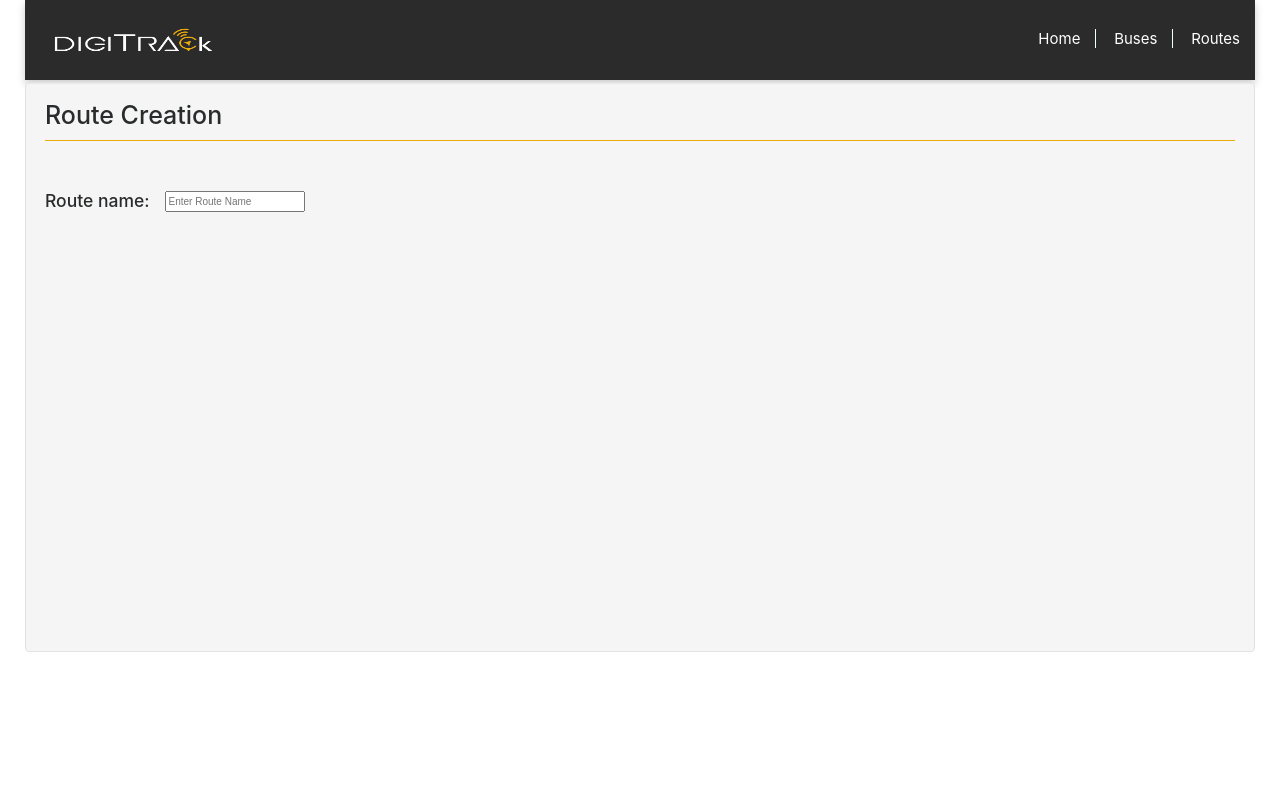
After one commit to SteelSoles/Nizhal, a PHP site: page /routecreator.php in a window 1280 px wide. The commit adds this page. Run offline with PHP 8.4, Linux system fonts and the light colour scheme.

Commit message:
added pages

```diff
--- a/css.css
+++ b/css.css
@@ -7,6 +7,20 @@
   padding-left:25px;
   padding-top:20px;
   color:black;
+  box-shadow: 0px 4px 8px 0 rgba(0,0,0,0.2);
+  transition: 0.3s;
+}
+
+.rtcrt-input{
+  padding-top: 40px;
+}
+
+.rtcrt{
+  margin-left: 10px;
+  margin-right: 10px;
+  height:570px;
+  margin-top: -15px;
+
 }
 
 .nav-content{
@@ -89,26 +103,6 @@ body{
 
 }
 
-.ic-size{
-  font-size:3em;
-  color:black;
-  padding-top:15px;
-}
-.ia-size{
-  font-size:3em;
-  color:black;
-  padding-top:60px;
-}
-.ib-size{
-  font-size:3em;
-  color:black;
-  padding-top:60px;
-}
-.id-size{
-  font-size:3em;
-  color:black;
-  padding-top:59px;
-}
 
 .card {
     /* Add shadows to create the "card" effect */
--- /dev/null
+++ b/routecreator.php
@@ -0,0 +1,61 @@
+<html>
+<head>
+<link rel="stylesheet" href="css.css">
+<link rel="stylesheet" href="https://cdnjs.cloudflare.com/ajax/libs/font-awesome/4.7.0/css/font-awesome.min.css">
+<link rel="stylesheet" href="https://cdnjs.cloudflare.com/ajax/libs/twitter-bootstrap/3.3.7/css/bootstrap.min.css">
+<link rel="stylesheet" href="https://cdnjs.cloudflare.com/ajax/libs/twitter-bootstrap/4.0.0-alpha.6/css/bootstrap.min.css">
+<style>
+
+    html, body {
+      height: 100%;
+      margin: 0;
+      padding: 0;
+    }
+  </style>
+
+</head>
+<body>
+  <div class="container-fluid">
+<div class="pannel-yellow">
+
+    <div class="nav-content">
+      <a href="index.php">Home</a>
+
+      <a href="buses.php">Buses</a>
+
+      <a id="route" href="route.php">Routes</a>
+    </div>
+
+  <img class="logo" src="LOGOFinalwhite.png" >
+</div>
+<div clas ="well" style="width:100%; margin-top:17px;">
+  <!--nav ends here-->
+  <div class="well rtcrt">
+    <h1>Route Creation</h1>
+    <hr style="border-color:#ecaa0b;">
+      <div class="rtcrt-input">
+          <div class="row">
+            <div class="col-xs-1.5" style="margin-left:15px;">
+                <h3>Route name:</h3>
+            </div>
+            <div class="col-md-4">
+                  <input type="text" placeholder="Enter Route Name" width="100%" height="48">
+            </div>
+
+
+          </div>
+        <!--<table cellpadding="10">
+          <tr>
+            <td>
+              <h3>Route name</h3>
+            </td>
+            <td>
+              <input type="text" placeholder="Enter Route Name">
+            </td>
+          </tr>
+        </table>-->
+      </div>
+  </div>
+</div>
+</body>
+</html>
```
Also changed, not shown: buses.php (added, +35 -0 lines), index.php (added, +72 -0 lines), route.php (added, +35 -0 lines).
